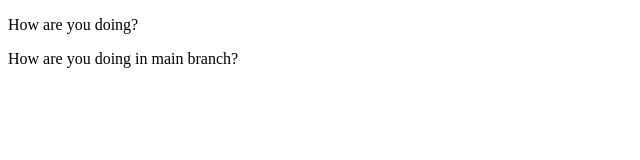
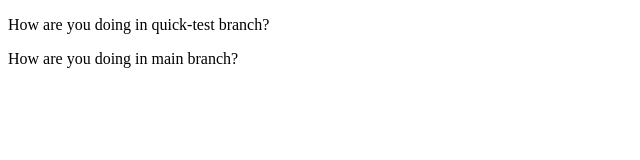
Before and after one commit to Umar-Khurram-Mirza/APIs, a plain HTML site: page index.html in a window 1280 px wide. Shown: the whole page, without its empty margins (0-640 px from the left). Drawn offline with Linux system fonts and the light colour scheme.

Commit message:
Pushing the quick-test branch.

```diff
--- a/index.html
+++ b/index.html
@@ -5,7 +5,7 @@
     <title>Hello World</title>
 </head>
 <body>
-<p>How are you doing?</p>
+<p>How are you doing in quick-test branch?</p>
 <p>How are you doing in main branch?</p>
 </body>
 </html>
```
